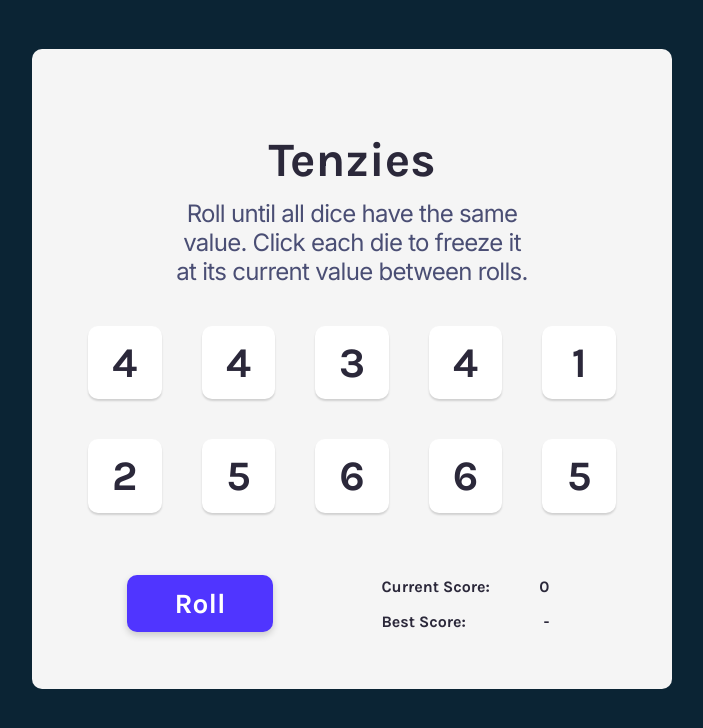
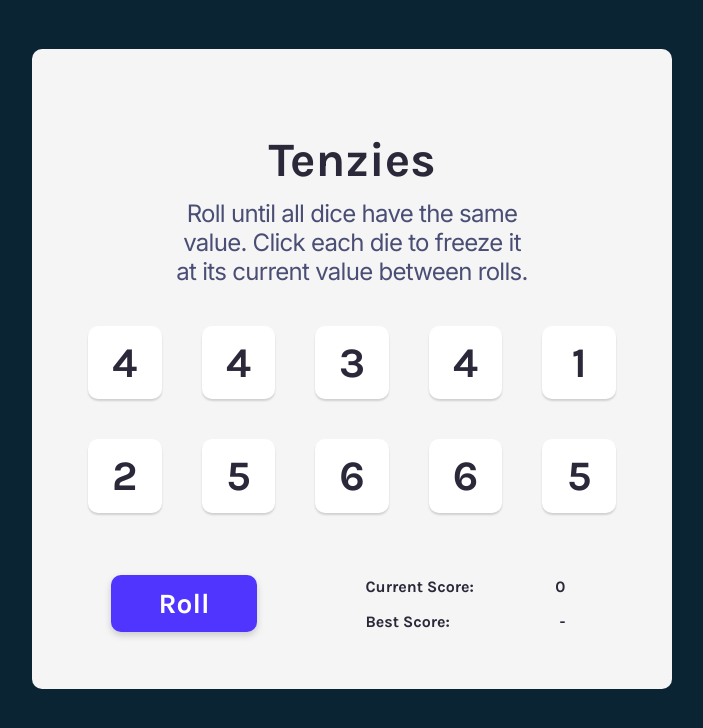
Before and after one commit to tohkev/Tenzies, a React (Create React App) app in the folder game-app/: page / in a window 1280 px wide. Shown: the top 728 px of the page, without its empty margins (288-991 px from the left). Built offline with nearby package versions, Linux system fonts and the light colour scheme.

Commit message:
updated score styles

```diff
--- a/game-app/src/styles.css
+++ b/game-app/src/styles.css
@@ -114,7 +114,7 @@ body {
 .game--score {
     margin-left: 5rem;
     text-align: start;
-    width: 14rem;
+    width: 16rem;
 }
 
 .game--score > div {
```
